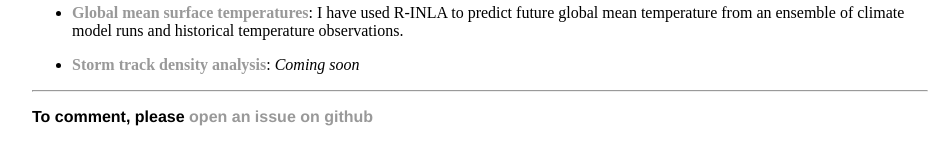
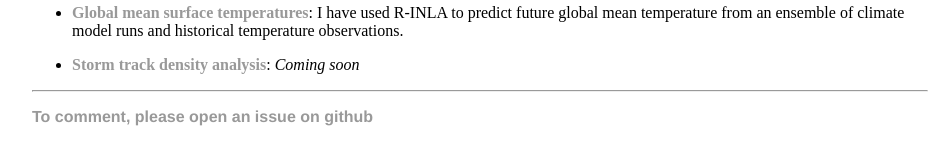
Before and after one commit to sieste/inla-project, a Jekyll site: the page built from index.md, in a window 1280 px wide. Shown: the part 310-475 px from the top of the page, without its empty margins (160-1104 px from the left). Built offline with Jekyll 4.4.1, drawn with Linux system fonts in a browser that asks for light colours; our own code applies the rules of GitHub Pages for plain Markdown files.

Commit message:
minor changes

```diff
--- a/_includes/footer.html
+++ b/_includes/footer.html
@@ -1,5 +1,5 @@
 <nav>
 <ul>
-<li>To comment, please <a href="https://github.com/sieste/{{ site.repo_name }}/issues">open an issue on github</a></li>
+<li><a href="https://github.com/sieste/{{ site.repo_name }}/issues">To comment, please open an issue on github</a></li>
 </ul>
 </nav>
--- a/css/main.css
+++ b/css/main.css
@@ -2,13 +2,16 @@ body {
     margin: 60px auto;
     width: 70%;
 }
-nav ul, footer ul {
+nav {
+    color: #999;
+}
+nav ul {
     font-family:'Helvetica', 'Arial', 'Sans-Serif';
     padding: 0px;
     list-style: none;
     font-weight: bold;
 }
-nav ul li, footer ul li {
+nav ul li {
     display: inline;
     margin-right: 20px;
 }
```
Also changed, not shown: 1 other file.
